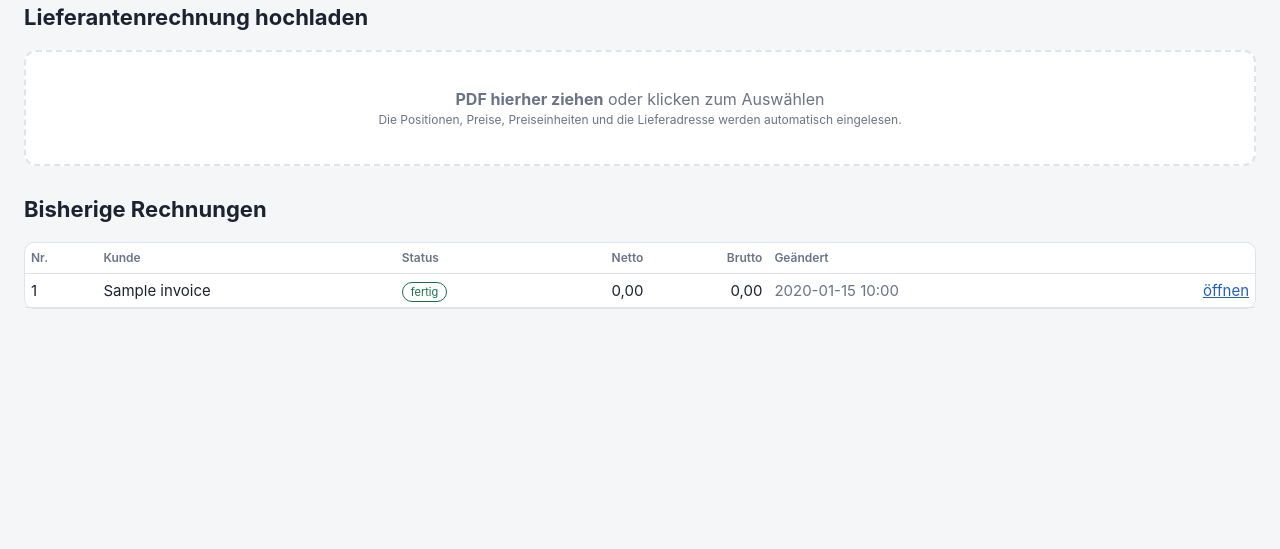
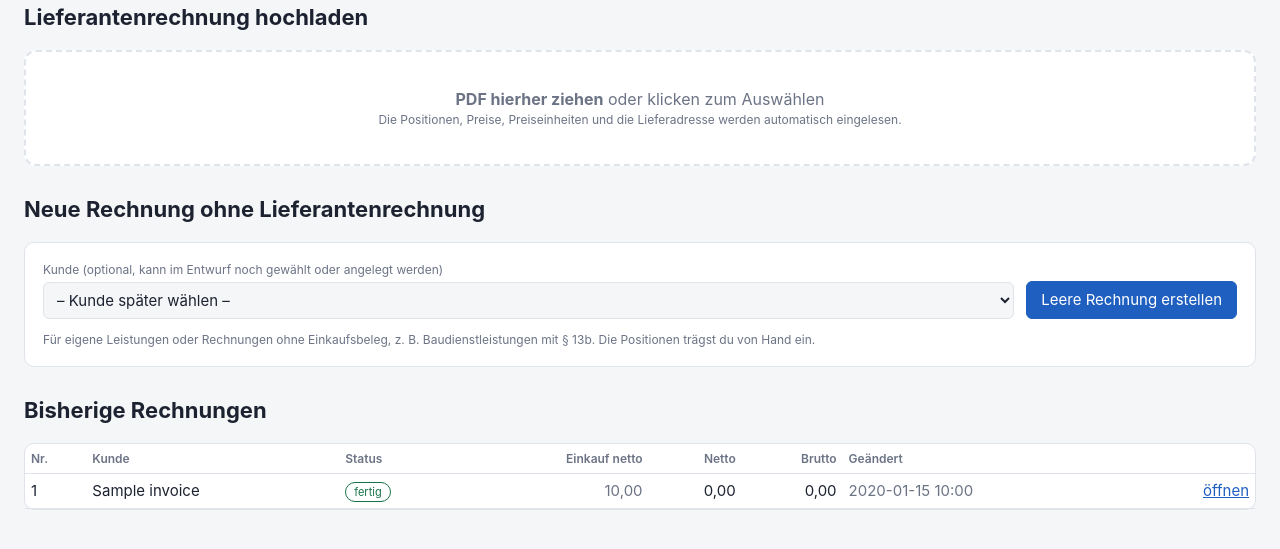
Before and after one commit to Tho05Ju/rechnung-zugferd, a Flask app: template templates/index.html in a window 1280 px wide. Shown: the part 134-683 px from the top of the page. Run offline with Flask 3, Linux system fonts and the light colour scheme; the template is opened without the code that fills it: most values are stand-ins (such as "Sample title", 1, 10 or a date in 2020); parts of the project's set-up code (start-up, migrations or seed data) failed here and were passed over.

Commit message:
Neue Rechnung ohne Lieferantenrechnung, Einkauf netto in der Uebersicht
- Leere Rechnung erstellen (Startseite und Kundenseite), optional mit Kunde; §13b wird bei Bauleistenden vorbelegt,
  Aufschlag 0 %, Summenblock ohne Einkauf/Aufschlag; Lieferantenrechnung laesst sich spaeter anhaengen
- Rechnungsuebersicht: neue Spalte "Einkauf netto" (aus den Positionen berechnet), Netto/Brutto auch fuer frische Entwuerfe

Co-Authored-By: Claude Sonnet 5.5 <noreply@anthropic.com>

```diff
--- a/app.py
+++ b/app.py
@@ -118,8 +118,20 @@ def next_number(s):
 # ------------------------------------------------------------------ Seiten
 @app.get("/")
 def index():
-    rows = db().execute("SELECT * FROM invoices ORDER BY id DESC LIMIT 100").fetchall()
-    return render_template("index.html", invoices=rows, settings_ok=bool(get_settings()["name"]))
+    s = get_settings()
+    rows = []
+    for r in db().execute("SELECT * FROM invoices ORDER BY id DESC LIMIT 100"):
+        row = dict(r)
+        d = json.loads(r["data"])
+        # Einkauf aus den gespeicherten Positionen (stimmt damit auch für ältere Rechnungen); eigene Rechnungen haben keinen Einkauf
+        lines, totals = compute(d["items"], d.get("global_markup", "0"), s["vat_rate"], s["kleinunternehmer"] == "1",
+                                d["meta"].get("tax_mode") == "13b")
+        row["cost"] = None if d.get("own") else totals["cost"]
+        if not row["net"]:  # frisch hochgeladener Entwurf: noch nie gespeichert
+            row["net"], row["gross"] = totals["net"], totals["gross"]
+        rows.append(row)
+    customers = db().execute("SELECT id, name, name2, zip, city FROM customers ORDER BY name").fetchall()
+    return render_template("index.html", invoices=rows, customers=customers, settings_ok=bool(s["name"]))
 
 
 def prepare_items(items):
@@ -168,6 +180,31 @@ def upload():
     return redirect(url_for("invoice", iid=cur.lastrowid))
 
 
+@app.post("/invoice/new")
+def new_invoice():
+    """Leere Rechnung ohne Lieferantenrechnung (z. B. eigene Leistungen), optional für einen vorhandenen Kunden."""
+    s = get_settings()
+    row = db().execute("SELECT * FROM customers WHERE id=?", (request.form.get("customer_id") or 0,)).fetchone()
+    cust = {k: (row[k] or "") if row else "" for k in CUSTOMER_FIELDS}
+    cust["country"] = cust["country"] or "DE"
+    cust["id"] = row["id"] if row else None
+    today = dt.date.today().isoformat()
+    data = {
+        "supplier": {}, "warnings": [], "own": True,
+        "delivery_address": {k: "" for k in CUSTOMER_FIELDS},
+        "meta": {"number": next_number(s), "date": today, "delivery_date": today, "note": "",
+                 "tax_mode": "13b" if row and row["bau13b"] and s["kleinunternehmer"] != "1" else "standard"},
+        "customer": cust, "global_markup": "0",  # eigene Preise: kein Einkaufspreis, daher kein Aufschlag
+        "items": [{"article": "", "description": "", "qty": "1", "unit": "ST", "price": "0", "price_unit": "1",
+                   "markup": "", "supplier_value": "", "mismatch": False}],
+    }
+    cur = db().execute(
+        "INSERT INTO invoices (status, number, data, source_pdf, customer_name, created, updated) VALUES ('draft',?,?,?,?,?,?)",
+        (data["meta"]["number"], json.dumps(data, ensure_ascii=False), None, cust["name"], now(), now()))
+    db().commit()
+    return redirect(url_for("invoice", iid=cur.lastrowid))
+
+
 def load_invoice(iid):
     row = db().execute("SELECT * FROM invoices WHERE id=?", (iid,)).fetchone()
     if not row:
@@ -192,6 +229,8 @@ def source(iid, n=0):
     if n and n > len(extras):
         abort(404)
     name = extras[n - 1]["file"] if n else row["source_pdf"]
+    if not name:  # eigene Rechnung ohne Lieferantenrechnung
+        abort(404)
     return send_file(UPLOADS / name, mimetype="application/pdf")
 
 
@@ -207,7 +246,8 @@ def add_source(iid):
     parsed = read_supplier_invoice(str(path))
     new_items = prepare_items(parsed["items"])
     sup = parsed["supplier"]
-    data["items"] = data["items"] + new_items
+    blank = lambda it: not (it["description"].strip() or it["article"].strip()) and D(it["price"]) == 0
+    data["items"] = [it for it in data["items"] if not blank(it)] + new_items  # leere Platzhalter-Zeile einer eigenen Rechnung entfällt
     data.setdefault("extras", []).append({"file": path.name, "name": sup.get("name", ""), "invoice_no": sup.get("invoice_no", ""),
                                           "date": sup.get("date", ""), "count": len(new_items)})
     data["warnings"] = data.get("warnings", []) + [f"{sup.get('name') or 'Weitere Rechnung'} Nr. {sup.get('invoice_no') or '?'}: {w}" for w in parsed["warnings"]]
--- a/static/invoice.js
+++ b/static/invoice.js
@@ -98,8 +98,8 @@ function recalc() {
     tr.classList.toggle('mm', !!it.mismatch);
     tr.title = it.mismatch ? 'Menge × Preis passt nicht zum Positionswert der Lieferantenrechnung – Preiseinheit prüfen' : '';
   });
-  $('#totals').innerHTML = `<div class="mute"><span>Einkauf netto</span><span>${eur(c.cost)} €</span></div>
-   <div class="mute"><span>Aufschlag gesamt</span><span>${eur(c.net - c.cost)} €</span></div>
+  $('#totals').innerHTML = (S.own ? '' : `<div class="mute"><span>Einkauf netto</span><span>${eur(c.cost)} €</span></div>
+   <div class="mute"><span>Aufschlag gesamt</span><span>${eur(c.net - c.cost)} €</span></div>`) + `
    <div><span>Summe netto</span><span>${eur(c.net)} €</span></div>
    <div><span>${is13b() ? 'USt: Steuerschuldner ist der Kunde (§ 13b)' : RATE ? 'zzgl. USt ' + RATE.toLocaleString('de-DE') + ' %' : 'USt (Kleinunternehmer)'}</span><span>${eur(c.tax)} €</span></div>
    <div class="grand"><span>Gesamtbetrag</span><span>${eur(c.gross)} €</span></div>`;
--- a/templates/customers.html
+++ b/templates/customers.html
@@ -16,6 +16,8 @@
 <label style="display:flex;gap:8px;align-items:center;font-size:13px;color:var(--ink);margin-bottom:8px"><input type="checkbox" name="bau13b" value="1" style="width:auto" {{ 'checked' if c and c.bau13b }}>Bauleistender – neue Rechnungen mit § 13b vorbelegen</label></div></form>{% endmacro %}
 <div class="card"><h2>Neuer Kunde</h2>{{ form(None) }}</div>
 {% for c in customers %}<div class="card" style="padding:12px 18px"><div class="mute" style="font-size:12px;margin-bottom:4px">Kunden-Nr. {{ c.id }}</div>{{ form(c) }}
-<form method="post" action="{{ url_for('customer_delete', cid=c.id) }}" onsubmit="return confirm('Kunde löschen? Bestehende Rechnungen bleiben unverändert.')" style="margin-top:6px"><button class="link err">löschen</button></form></div>
+<div style="display:flex;gap:16px;align-items:center;margin-top:6px">
+<form method="post" action="{{ url_for('new_invoice') }}"><input type="hidden" name="customer_id" value="{{ c.id }}"><button class="link">Neue Rechnung für diesen Kunden</button></form>
+<form method="post" action="{{ url_for('customer_delete', cid=c.id) }}" onsubmit="return confirm('Kunde löschen? Bestehende Rechnungen bleiben unverändert.')"><button class="link err">löschen</button></form></div></div>
 {% else %}<p class="mute">Noch keine Kunden.</p>{% endfor %}
 {% endblock %}
--- a/templates/index.html
+++ b/templates/index.html
@@ -12,13 +12,19 @@ f.onchange=()=>f.files.length&&document.getElementById('f').submit();
 ['dragleave','drop'].forEach(e=>d.addEventListener(e,()=>d.classList.remove('over')));
 d.addEventListener('drop',ev=>{ev.preventDefault();f.files=ev.dataTransfer.files;f.onchange()});
 </script>
+<h1 style="margin-top:28px">Neue Rechnung ohne Lieferantenrechnung</h1>
+<form method="post" action="{{ url_for('new_invoice') }}" class="card" style="display:flex;gap:12px;align-items:end;flex-wrap:wrap">
+<div style="min-width:280px;flex:1"><label>Kunde (optional, kann im Entwurf noch gewählt oder angelegt werden)</label>
+<select name="customer_id"><option value="">– Kunde später wählen –</option>{% for c in customers %}<option value="{{ c.id }}">{{ c.name }}{% if c.name2 %} – {{ c.name2 }}{% endif %}, {{ c.zip }} {{ c.city }}</option>{% endfor %}</select></div>
+<button class="primary" type="submit">Leere Rechnung erstellen</button>
+<div class="hint" style="flex-basis:100%;margin:0">Für eigene Leistungen oder Rechnungen ohne Einkaufsbeleg, z. B. Baudienstleistungen mit § 13b. Die Positionen trägst du von Hand ein.</div></form>
 <h1 style="margin-top:28px">Bisherige Rechnungen</h1>
 <div class="card" style="padding:0"><table>
-<tr><th>Nr.</th><th>Kunde</th><th>Status</th><th class="right">Netto</th><th class="right">Brutto</th><th>Geändert</th><th></th></tr>
+<tr><th>Nr.</th><th>Kunde</th><th>Status</th><th class="right">Einkauf netto</th><th class="right">Netto</th><th class="right">Brutto</th><th>Geändert</th><th></th></tr>
 {% for i in invoices %}<tr><td>{{ i.number }}</td><td>{{ i.customer_name }}</td>
 <td><span class="pill {{ i.status }}">{{ 'fertig' if i.status=='final' else 'Entwurf' }}</span></td>
-<td class="right">{{ i.net|money }}</td><td class="right">{{ i.gross|money }}</td><td class="mute">{{ i.updated[:16].replace('T',' ') }}</td>
+<td class="right mute">{{ i.cost|money if i.cost is not none else '–' }}</td><td class="right">{{ i.net|money }}</td><td class="right">{{ i.gross|money }}</td><td class="mute">{{ i.updated[:16].replace('T',' ') }}</td>
 <td class="right"><a href="{{ url_for('invoice', iid=i.id) }}">öffnen</a>{% if i.out_pdf %} · <a href="{{ url_for('download', iid=i.id) }}">PDF</a>{% endif %}
 {% if i.status == 'draft' %} · <form method="post" action="{{ url_for('delete_invoice', iid=i.id) }}" style="display:inline" onsubmit="return confirm('Entwurf {{ (i.number or '')|e }} wirklich löschen? Das kann nicht rückgängig gemacht werden.')"><button type="submit" class="link err">löschen</button></form>{% endif %}</td></tr>
-{% else %}<tr><td colspan="7" class="mute" style="padding:18px">Noch keine Rechnungen.</td></tr>{% endfor %}</table></div>
+{% else %}<tr><td colspan="8" class="mute" style="padding:18px">Noch keine Rechnungen.</td></tr>{% endfor %}</table></div>
 {% endblock %}
--- a/templates/invoice.html
+++ b/templates/invoice.html
@@ -1,7 +1,7 @@
 {% extends "base.html" %}{% block title %}Rechnung {{ data.meta.number }}{% endblock %}{% block main %}
 <h1>Endkundenrechnung <span class="pill {{ inv.status }}">{{ 'fertig' if inv.status=='final' else 'Entwurf' }}</span></h1>
-<div class="mute" style="margin:-8px 0 16px">Aus Lieferantenrechnung {{ data.supplier.name or '' }} Nr. {{ data.supplier.invoice_no or '?' }} vom {{ data.supplier.date or '?' }} ·
-<a href="{{ url_for('source', iid=inv.id) }}" target="_blank">Original ansehen</a>
+<div class="mute" style="margin:-8px 0 16px">{% if inv.source_pdf %}Aus Lieferantenrechnung {{ data.supplier.name or '' }} Nr. {{ data.supplier.invoice_no or '?' }} vom {{ data.supplier.date or '?' }} ·
+<a href="{{ url_for('source', iid=inv.id) }}" target="_blank">Original ansehen</a>{% else %}Eigene Rechnung ohne Lieferantenrechnung. Trage bei „EK-Preis“ deinen Verkaufspreis ein, der Aufschlag steht auf 0 %.{% endif %}
 {% for x in data.extras %}<br>+ {{ x.name or 'Weitere Rechnung' }} Nr. {{ x.invoice_no or '?' }} vom {{ x.date or '?' }} ({{ x.count }} Pos.) · <a href="{{ url_for('source', iid=inv.id, n=loop.index) }}" target="_blank">Original ansehen</a>{% endfor %}
 {% if inv.status != 'final' %}<br><form method="post" action="{{ url_for('add_source', iid=inv.id) }}" enctype="multipart/form-data" id="add-form" style="display:inline">
 <input type="file" name="file" accept="application/pdf" id="add-file" style="display:none">
```
Also changed, not shown: 1 other file.
